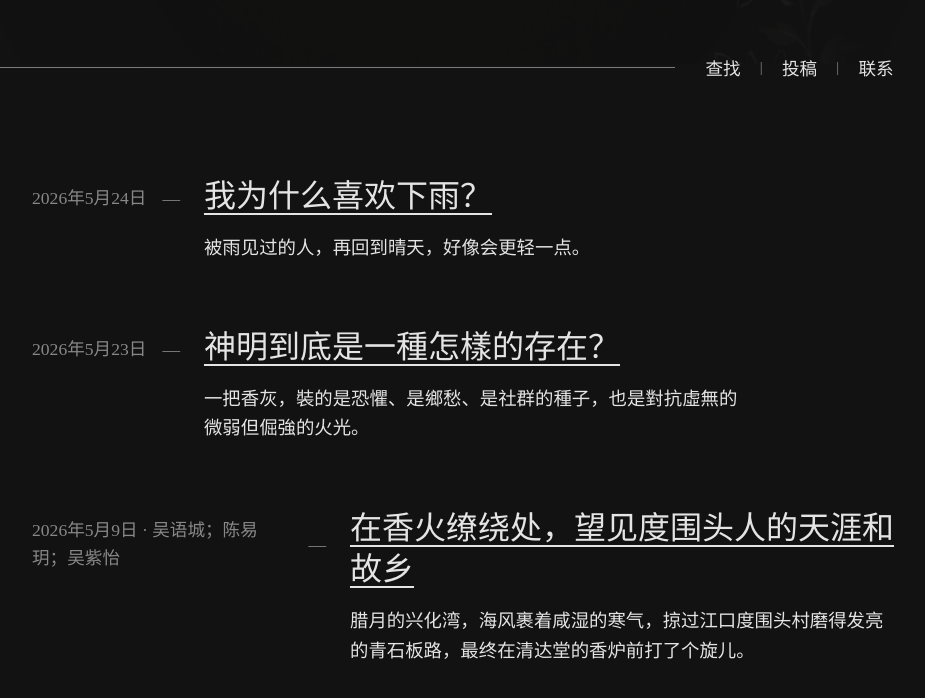
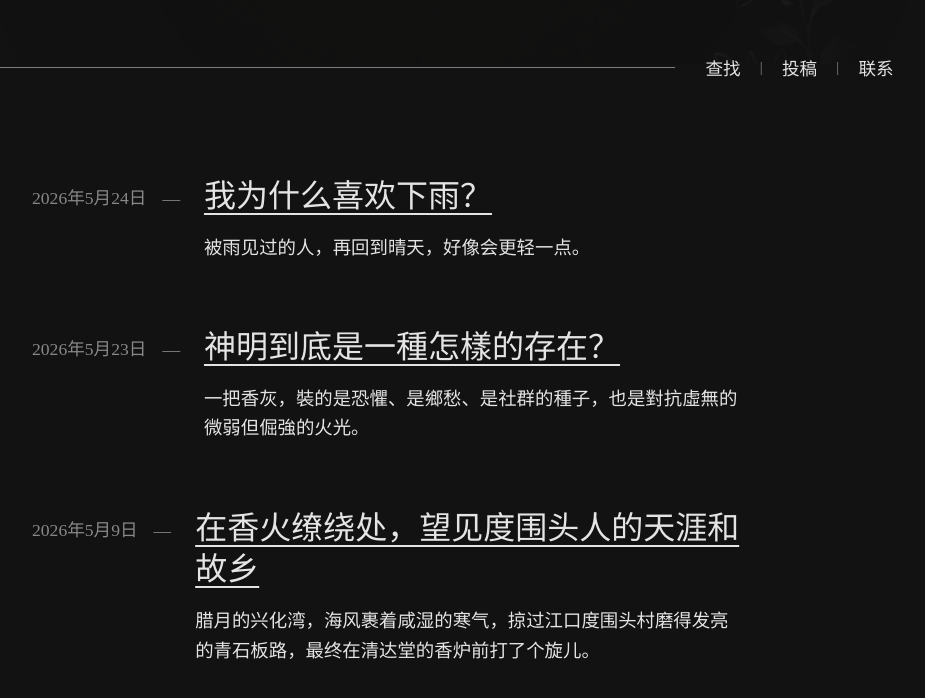
Before and after one commit to Fengyue-Yj/wuxian, a Next.js app: page /wuxian/ in a window 1280 px wide. Shown: the part 518-1216 px from the top of the page, without its empty margins (190-1115 px from the left). Built offline with nearby package versions, Linux system fonts and the light colour scheme.

Commit message:
Remove author label from homepage feed

```diff
--- a/app/components/EssayFeed.js
+++ b/app/components/EssayFeed.js
@@ -160,7 +160,6 @@ export default function EssayFeed({ essays }) {
             <div className="essay-meta">
               <span className="essay-date">
                 {formatDate(essay.date)}
-                {essay.author && ` · ${essay.author}`}
               </span>
               <span className="essay-dash">—</span>
             </div>
```
